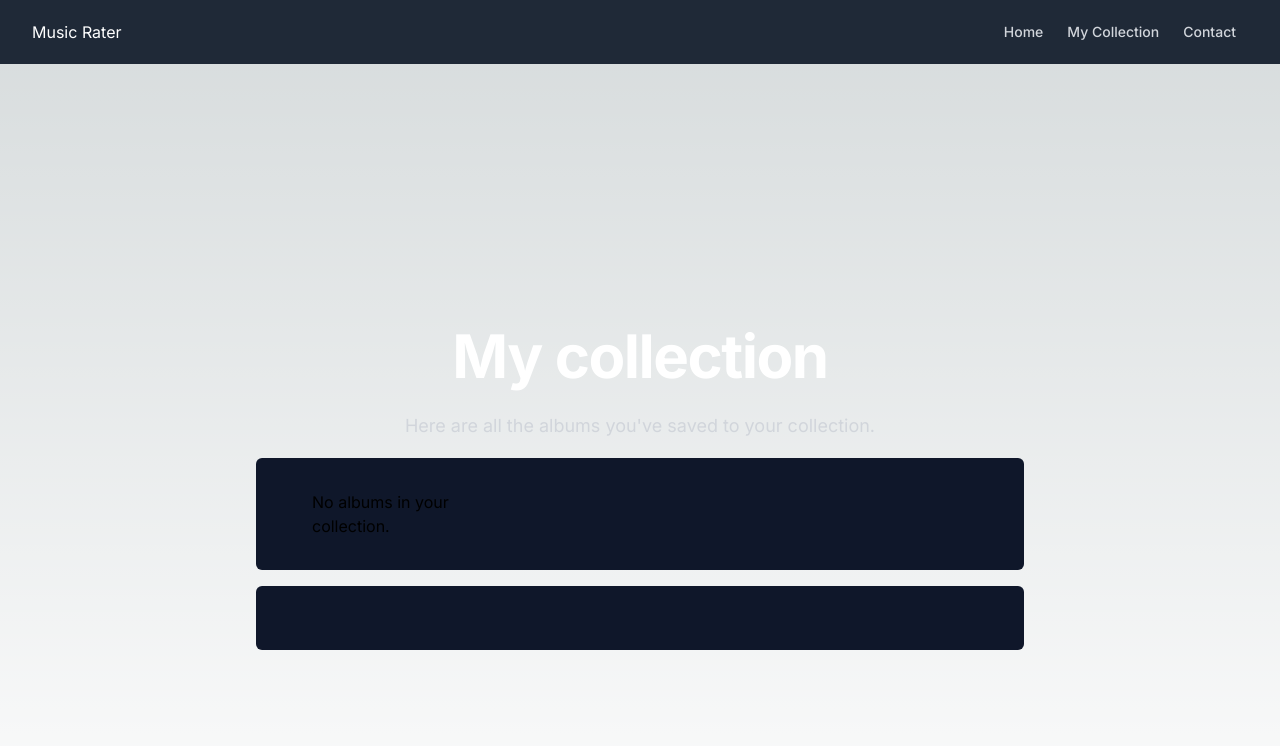
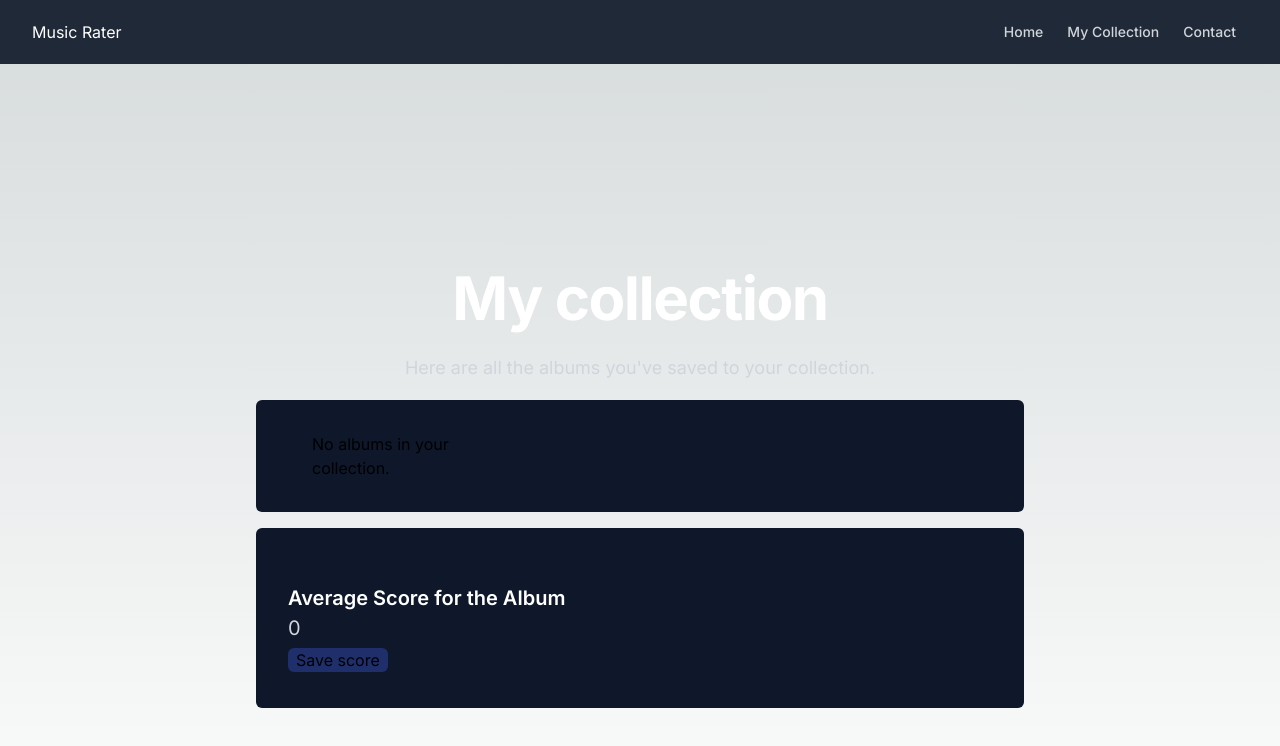
Before and after one commit to FrankAsplund/music-rater, a Next.js app: page /collection in a window 1280 px wide. Shown: the top 746 px of the page. Built offline with nearby package versions, Linux system fonts and the light colour scheme.

Commit message:
feat: average album score

```diff
--- a/app/collection/page.tsx
+++ b/app/collection/page.tsx
@@ -12,6 +12,7 @@ interface Album {
 
 interface Track {
   trackName: string;
+  rating: number;
 }
 
 export default function Collection() {
@@ -33,15 +34,36 @@ export default function Collection() {
         .filter((result: any) => result.wrapperType === "track")
         .map((result: any) => ({
           trackName: result.trackName,
+          rating: 0, // Initialize the rating to 0
         }));
 
       setTracks(fetchedTracks);
-      console.log(fetchedTracks);
     } catch (error) {
       console.error("Error fetching tracklist:", error);
       setTracks([]);
     }
   };
+
+  const handleRateTrack = (index: number, rating: number) => {
+    setTracks((prevTracks) => {
+      const updatedTracks = [...prevTracks];
+      updatedTracks[index].rating = rating;
+      return updatedTracks;
+    });
+  };
+
+  const calculateAverageScore = () => {
+    if (tracks.length === 0) {
+      return 0;
+    }
+
+    const totalScore = tracks.reduce((sum, track) => sum + track.rating, 0);
+    const averageScore = totalScore / tracks.length;
+
+    return Math.round(averageScore * 10) / 10;
+  };
+
+  const averageScore = calculateAverageScore();
 
   return (
     <div>
@@ -81,6 +103,13 @@ export default function Collection() {
                               Tracks: {album.trackCount}
                             </p>
 
+                            {/* <p className="text-sm font-semibold leading-6 text-white-600">
+                              Your album rating:{" "}
+                              <span className="text-xl leading-8 text-gray-300">
+                                {averageScore}
+                              </span>
+                            </p> */}
+
                             <button
                               onClick={() =>
                                 handleGetTracklist(album.collectionId)
@@ -108,14 +137,35 @@ export default function Collection() {
                   Tracklist for the selected album
                 </h2>
                 <ul className="grid gap-2 mt-2">
-                  {tracks.map((track, i: number) => (
+                  {tracks.map((track, index) => (
                     <li key={track.trackName} className="text-white">
-                      {i + 1}. {track.trackName}
+                      {track.trackName}
+                      <input
+                        className="text-black rounded-md mx-2 sm:px-1"
+                        type="number"
+                        min={1}
+                        max={10}
+                        value={track.rating}
+                        onChange={(e) =>
+                          handleRateTrack(index, parseInt(e.target.value))
+                        }
+                      />
                     </li>
                   ))}
                 </ul>
               </div>
             )}
+            <div className="mt-6">
+              <h2 className="text-xl font-semibold text-white">
+                Average Score for the Album
+              </h2>
+              <p className="flex text-xl leading-8 text-gray-300">
+                {averageScore}
+              </p>
+              <button className="my-1 px-2 rounded-md border-white bg-[#1f2f6b]">
+                Save score
+              </button>
+            </div>
           </div>
         </div>
       </main>
```
Also changed, not shown: components/CardContent.tsx (+0 -17 lines).
